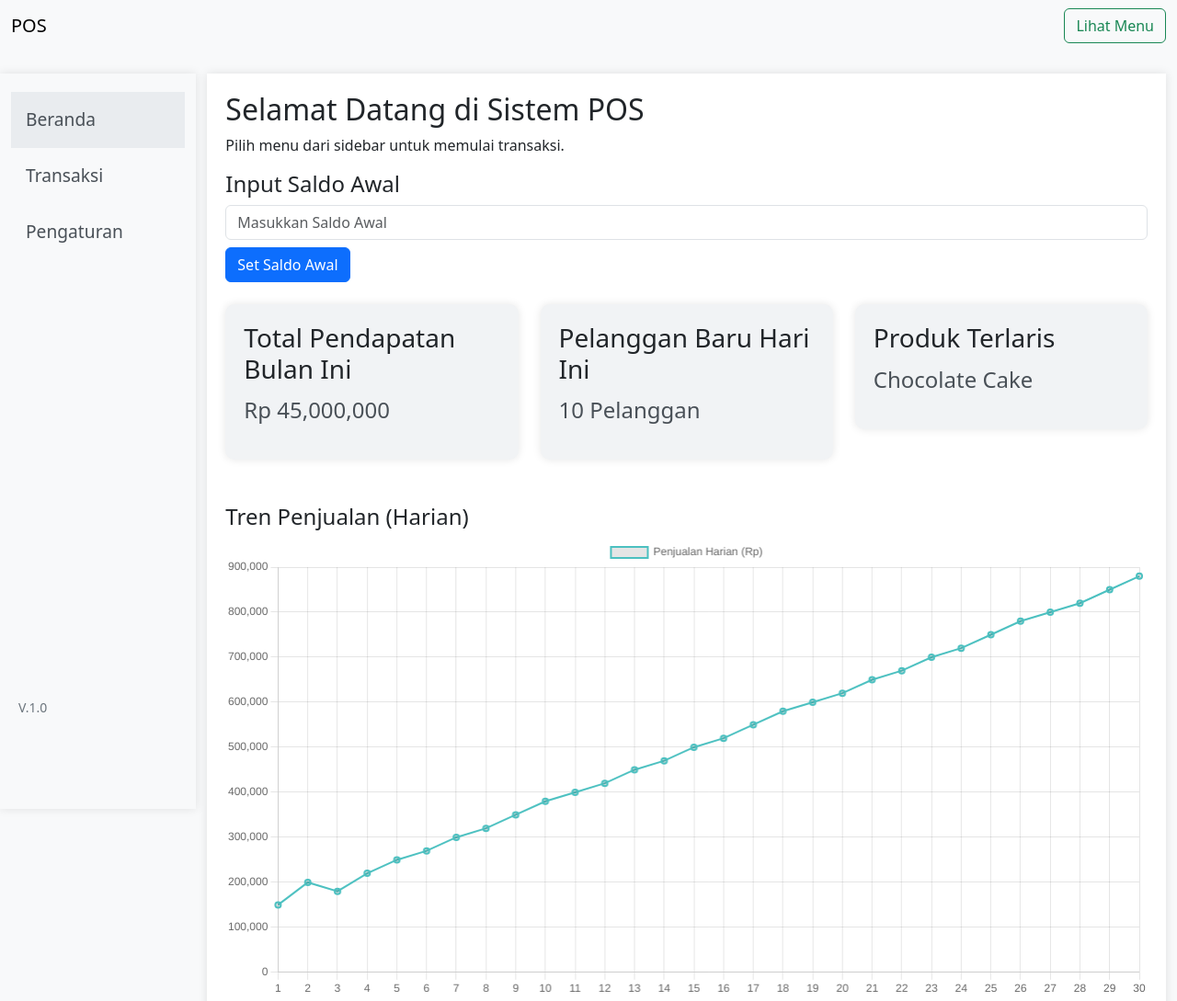
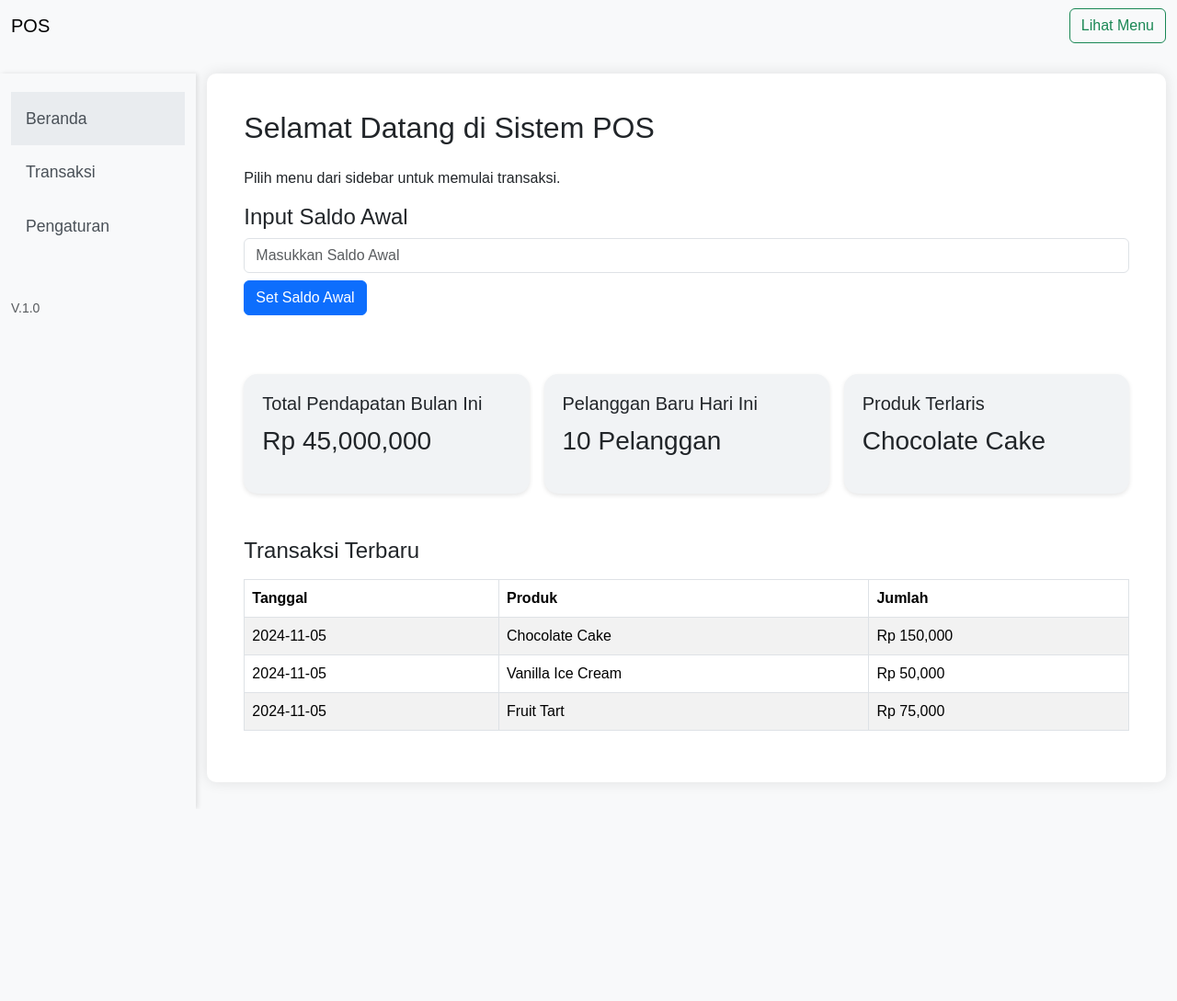
Before and after one commit to icannns/ngolab-pos, a plain HTML site: page index.html in a window 1280 px wide. Shown: the top 1089 px of the page at 92% size. After the commit the page ends 880 px from the top, so only its background shows below. Drawn offline with nearby package versions, Linux system fonts and the light colour scheme.

Commit message:
lanjutin jak

```diff
--- a/index.html
+++ b/index.html
@@ -8,49 +8,48 @@
     <style>
         body {
             background-color: #f8f9fa;
+            font-family: 'Arial', sans-serif;
         }
         #sidebar {
             height: 100vh;
             background-color: #ffffff;
-            box-shadow: 0px 0px 10px rgba(0, 0, 0, 0.1);
+            box-shadow: 2px 0 5px rgba(0,0,0,0.1);
             padding-top: 20px;
         }
         #sidebar .nav-link {
             color: #495057;
             padding: 1rem;
             font-weight: 500;
-            font-size: 1.2rem;
+            font-size: 1.1rem;
+            transition: background-color 0.3s;
         }
-        #sidebar .nav-link.active {
+        #sidebar .nav-link.active, #sidebar .nav-link:hover {
             background-color: #e9ecef;
         }
-        #sidebar small {
-            position: absolute;
-            bottom: 20px;
-            left: 20px;
-            color: #6c757d;
-        }
-        .container-fluid {
-            max-width: 100%;
-        }
         .main-content {
-            min-height: 90vh;
+            padding: 40px;
+            border-radius: 10px;
             background-color: #fff;
-            padding: 20px;
-            box-shadow: 0px 0px 10px rgba(0, 0, 0, 0.1);
+            box-shadow: 0px 0px 15px rgba(0, 0, 0, 0.1);
         }
         .stat-card {
-            border-radius: 10px;
+            border-radius: 15px;
             background-color: #f1f3f5;
             padding: 20px;
-            box-shadow: 0px 0px 10px rgba(0, 0, 0, 0.1);
+            box-shadow: 0 2px 5px rgba(0,0,0,0.1);
         }
         .stat-card h3 {
-            margin-bottom: 10px;
+            font-size: 1.25rem;
         }
         .stat-card p {
-            font-size: 1.5rem;
-            color: #495057;
+            font-size: 1.75rem;
+            color: #212529;
+        }
+        table thead {
+            background-color: #e9ecef;
+        }
+        .table-striped tbody tr:nth-of-type(odd) {
+            background-color: #f9f9f9;
         }
     </style>
 </head>
@@ -63,14 +62,14 @@
         </div>
     </nav>
 
-    <!-- Konten Utama -->
+    <!-- Layout Utama -->
     <div class="container-fluid mt-4">
         <div class="row">
             <!-- Sidebar -->
             <div class="col-md-2 bg-light" id="sidebar">
                 <ul class="nav flex-column">
                     <li class="nav-item">
-                        <a class="nav-link active" aria-current="page" href="#">Beranda</a>
+                        <a class="nav-link active" href="#">Beranda</a>
                     </li>
                     <li class="nav-item">
                         <a class="nav-link" href="listtransaksi.html">Transaksi</a>
@@ -80,25 +79,25 @@
                     </li>
                 </ul>
                 <div class="mt-5">
-                    <small>V.1.0</small>
+                    <small class="text-muted">V.1.0</small>
                 </div>
             </div>
 
-            <!-- Bagian Konten -->
+            <!-- Konten Utama -->
             <div class="col-md-10">
                 <div class="main-content">
-                    <h2>Selamat Datang di Sistem POS</h2>
+                    <h2 class="mb-4">Selamat Datang di Sistem POS</h2>
                     <p>Pilih menu dari sidebar untuk memulai transaksi.</p>
 
                     <!-- Input Saldo Awal -->
-                    <div class="mb-4">
+                    <div class="mb-5">
                         <h4>Input Saldo Awal</h4>
                         <input type="number" class="form-control" placeholder="Masukkan Saldo Awal" id="saldoAwal">
                         <button class="btn btn-primary mt-2" onclick="setSaldoAwal()">Set Saldo Awal</button>
                     </div>
 
-                    <!-- Kartu Ringkasan -->
-                    <div class="row mt-4">
+                    <!-- Kartu Statistik -->
+                    <div class="row mt-4 g-3">
                         <div class="col-md-4">
                             <div class="stat-card">
                                 <h3>Total Pendapatan Bulan Ini</h3>
@@ -119,16 +118,10 @@
                         </div>
                     </div>
 
-                    <!-- Grafik Penjualan -->
-                    <div class="mt-5">
-                        <h4>Tren Penjualan (Harian)</h4>
-                        <canvas id="salesChart"></canvas>
-                    </div>
-
                     <!-- Transaksi Terbaru -->
                     <div class="mt-5">
                         <h4>Transaksi Terbaru</h4>
-                        <table class="table table-striped">
+                        <table class="table table-striped table-bordered mt-3">
                             <thead>
                                 <tr>
                                     <th>Tanggal</th>
@@ -160,35 +153,11 @@
         </div>
     </div>
 
-    <!-- Include Chart.js untuk Grafik Penjualan -->
-    <script src="https://cdn.jsdelivr.net/npm/chart.js"></script>
     <script>
         function setSaldoAwal() {
             let saldo = document.getElementById('saldoAwal').value;
             alert("Saldo Awal diatur ke: Rp " + saldo);
         }
-
-        var ctx = document.getElementById('salesChart').getContext('2d');
-        var salesChart = new Chart(ctx, {
-            type: 'line',
-            data: {
-                labels: ['1', '2', '3', '4', '5', '6', '7', '8', '9', '10', '11', '12', '13', '14', '15', '16', '17', '18', '19', '20', '21', '22', '23', '24', '25', '26', '27', '28', '29', '30'],
-                datasets: [{
-                    label: 'Penjualan Harian (Rp)',
-                    data: [150000, 200000, 180000, 220000, 250000, 270000, 300000, 320000, 350000, 380000, 400000, 420000, 450000, 470000, 500000, 520000, 550000, 580000, 600000, 620000, 650000, 670000, 700000, 720000, 750000, 780000, 800000, 820000, 850000, 880000],
-                    borderColor: 'rgba(75, 192, 192, 1)',
-                    borderWidth: 2,
-                    fill: false
-                }]
-            },
-            options: {
-                scales: {
-                    y: {
-                        beginAtZero: true
-                    }
-                }
-            }
-        });
     </script>
 
     <script src="https://cdn.jsdelivr.net/npm/bootstrap@5.3.0-alpha1/dist/js/bootstrap.bundle.min.js"></script>
--- a/menu.css
+++ b/menu.css
@@ -57,8 +57,11 @@ h3{
 
 .card img {
     width: 100%;
-    height: auto;
+    height: 200px; /* Tetapkan tinggi gambar agar seragam */
+    object-fit: cover; /* Memastikan gambar tetap proporsional dan terpotong jika perlu */
+    border-radius: 10px; /* Membuat sudut gambar lebih estetik */
 }
+
 
 .category-section {
     display: none;
```
Also changed, not shown: listtransaksi.html (+89 -25 lines), menu.html (+6 -6 lines).
